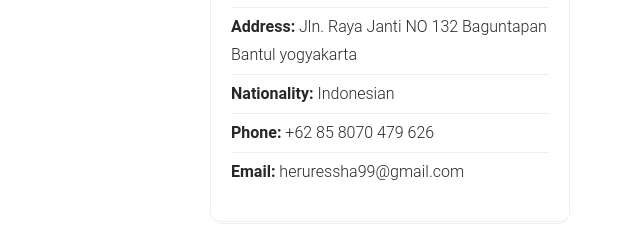
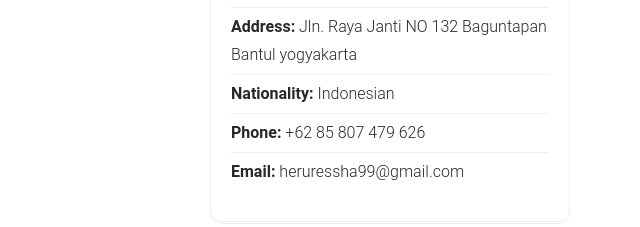
Before and after one commit to JokoParminto/herubn.github.io, a plain HTML site: page index.html in a window 1280 px wide. Shown: the part 1653-1880 px from the top of the page, 640-1280 px from the left. Drawn offline with Linux system fonts and the light colour scheme.

Commit message:
Update index.html

```diff
--- a/index.html
+++ b/index.html
@@ -117,7 +117,7 @@
                             <li><strong>Date of birth:</strong> 04 Nov 1994</li>
                             <li><strong>Address:</strong> Jln. Raya Janti NO 132 Baguntapan Bantul yogyakarta</li>
                             <li><strong>Nationality:</strong> Indonesian</li>
-                            <li><strong>Phone:</strong> +62 85 8070 479 626</li>
+                            <li><strong>Phone:</strong> +62 85 807 479 626</li>
                             <li><strong>Email:</strong> heruressha99@gmail.com</li>
                         </ul>
                     </div>
```
